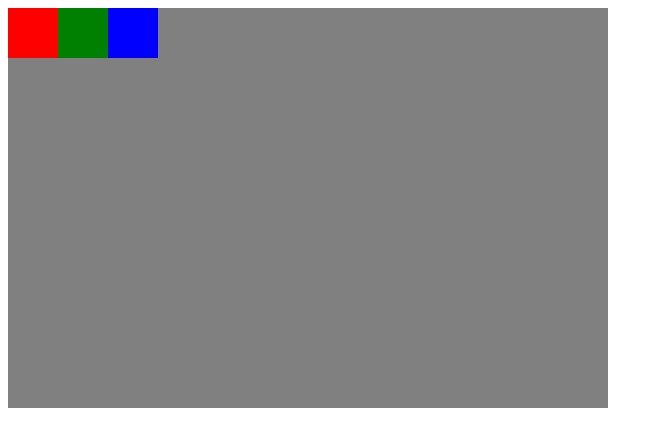
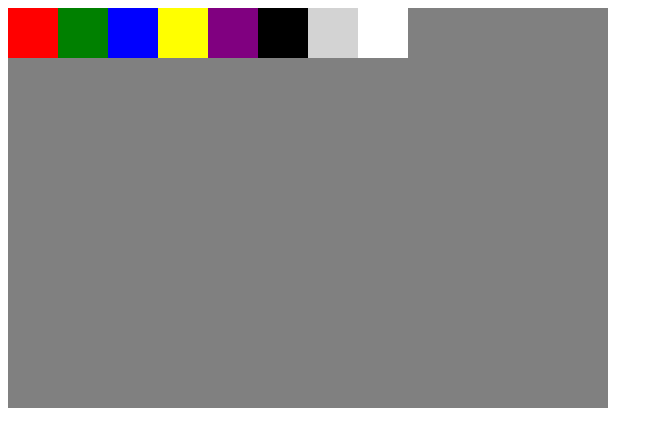
Before and after one commit to JeffryCoder/oneAlura, a plain HTML site: page parteCuatroLogicaProgramacion/DiseñarConMouse.html in a window 1280 px wide. Both pictures are taken after a click on the element 308 px from the left and 208 px from the top of the page. Shown: the whole page, without its empty margins (0-663 px from the left). Drawn offline with Linux system fonts and the light colour scheme.

Commit message:
Se agrega rellenado dinamico de la paleta de colores

```diff
--- a/parteCuatroLogicaProgramacion/DiseñarConMouse.html
+++ b/parteCuatroLogicaProgramacion/DiseñarConMouse.html
@@ -43,7 +43,7 @@
 
         puedoDibujar = false;
     }
-    var paletaDeColores = ["red", "green", "blue"];
+    var paletaDeColores = ["red", "green", "blue", "yellow", "purple", "black", "lightgray", "white"];
     var xInicialPaletaColores = 0;
 
     function dibujarPaletaDeColores(){
@@ -51,18 +51,14 @@
 
         for (i = 0; i <= paletaDeColores.length; i++){
 
-
-            if (i == 3){
+            if (i == paletaDeColores.length){
                 xInicialPaletaColores = 0;
                 console.log("Se reseteo");
                 break;
 
-
             }else{
                 pincel.fillStyle = paletaDeColores[i];
                 pincel.fillRect(xInicialPaletaColores,0,50,50);
-
-
 
                 //console.log("Se dibujo la paleta de colores " + pincel.fillStyle);
 
```
